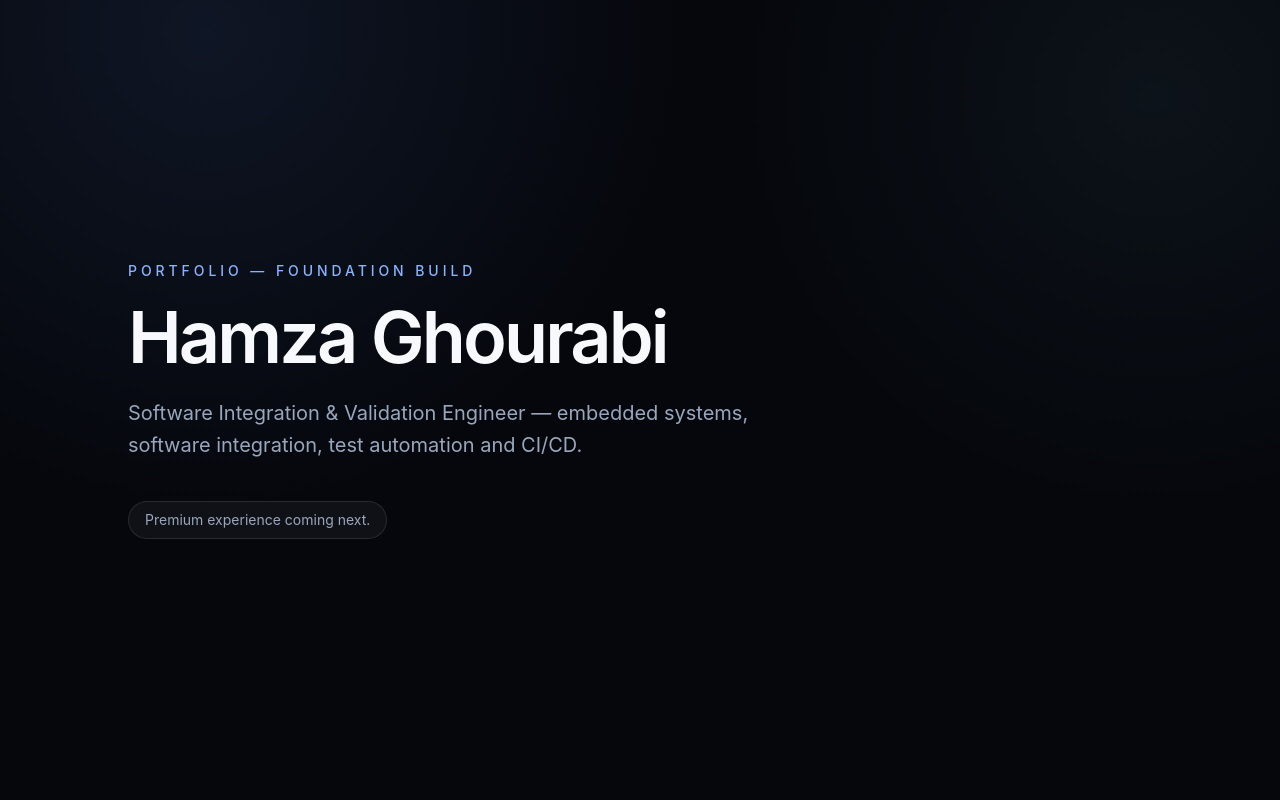
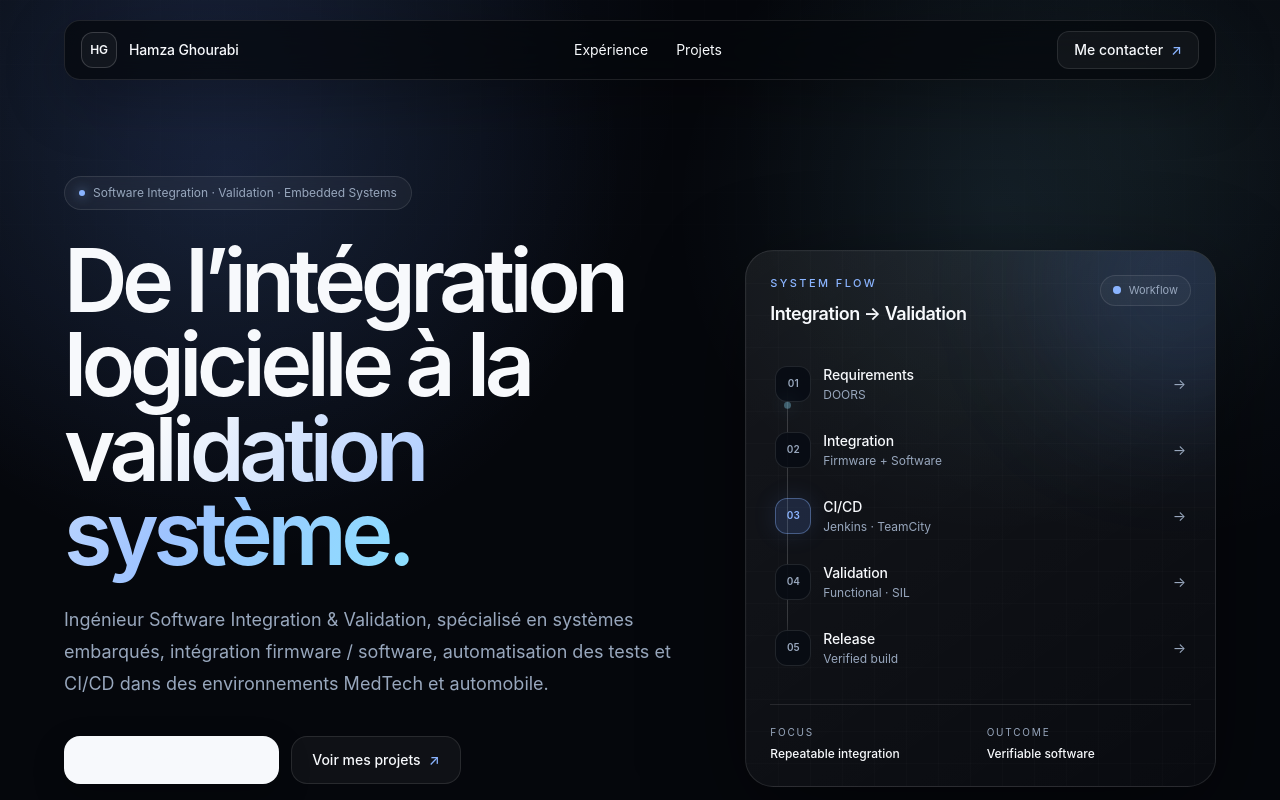
Before and after one commit to Robotham33/Portfolio-Hamza-Ghourabi, a Next.js app: page / in a window 1280 px wide. Shown: the top 800 px of the page. Built offline with nearby package versions, Linux system fonts and the light colour scheme.

Commit message:
feat: compose premium homepage shell

```diff
--- a/app/page.tsx
+++ b/app/page.tsx
@@ -1,24 +1,15 @@
+import { SiteHeader } from "@/components/layout/site-header";
+import { Hero } from "@/components/sections/hero";
+import { ProofPoints } from "@/components/sections/proof-points";
+
 export default function HomePage() {
   return (
-    <main className="flex min-h-screen items-center justify-center px-6">
-      <section className="mx-auto w-full max-w-5xl py-24">
-        <p className="mb-5 text-sm font-medium tracking-[0.28em] text-[var(--accent)] uppercase">
-          Portfolio — foundation build
-        </p>
-
-        <h1 className="max-w-4xl text-5xl font-semibold tracking-[-0.04em] text-[var(--foreground)] sm:text-7xl">
-          Hamza Ghourabi
-        </h1>
-
-        <p className="mt-6 max-w-2xl text-lg leading-8 text-[var(--muted-foreground)] sm:text-xl">
-          Software Integration & Validation Engineer — embedded systems,
-          software integration, test automation and CI/CD.
-        </p>
-
-        <div className="mt-10 inline-flex rounded-full border border-[var(--border)] bg-[var(--surface)] px-4 py-2 text-sm text-[var(--muted-foreground)]">
-          Premium experience coming next.
-        </div>
-      </section>
-    </main>
+    <>
+      <SiteHeader />
+      <main>
+        <Hero />
+        <ProofPoints />
+      </main>
+    </>
   );
 }
```
